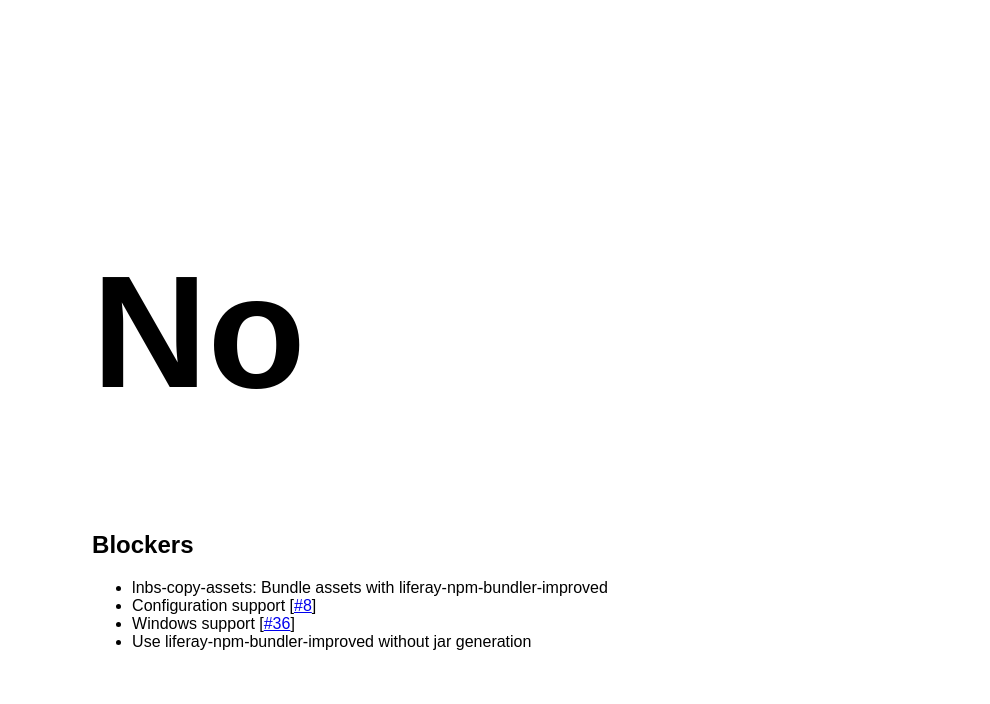
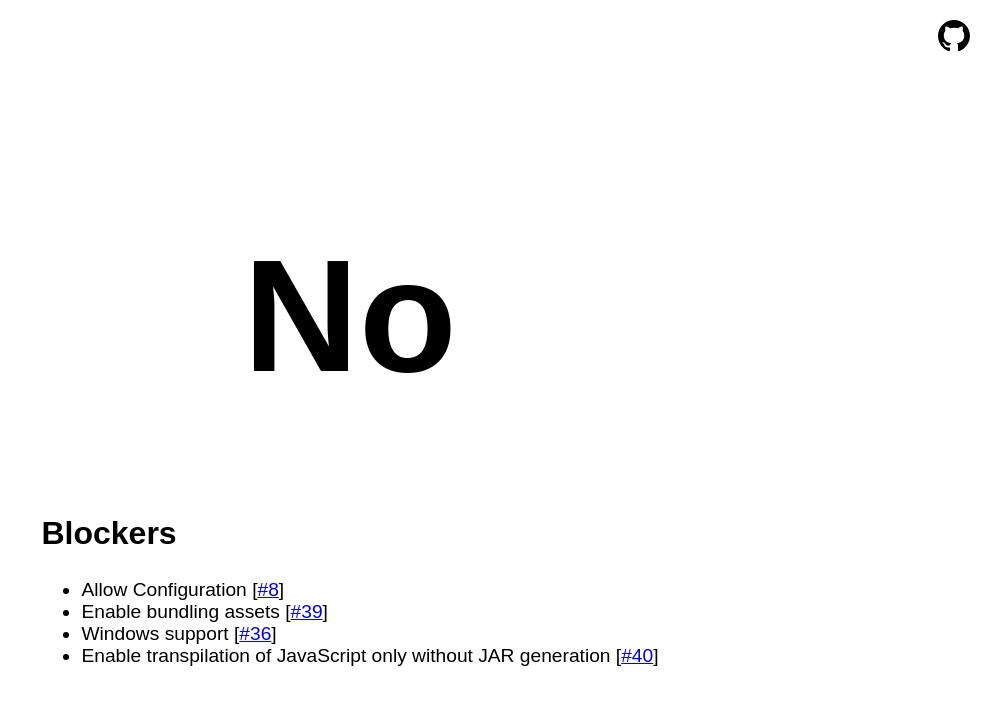
Before and after one commit to moisout/areweimprovedyet, a Nuxt app: page / in a window 1280 px wide. Shown: the top 704 px of the page, without its empty margins (290-1280 px from the left). Built offline with nearby package versions, Linux system fonts and the light colour scheme.

Commit message:
✨ add blockers properly + github link

```diff
--- a/app.vue
+++ b/app.vue
@@ -4,24 +4,52 @@
   meta: [{ name: "description", content: "Is liferay-npm-bundler-improved ready for production?" }],
   charset: "utf-8"
 });
+
+const blockers = [
+  { title: "Allow Configuration", issue: 8 },
+  { title: "Enable bundling assets", issue: 39 },
+  { title: "Windows support", issue: 36 },
+  { title: "Enable transpilation of JavaScript only without JAR generation", issue: 40 }
+];
 </script>
 
 <template>
   <Html lang="en" />
   <main>
+    <div class="github">
+      <a href="https://github.com/jwanner83/liferay-npm-bundler-improved" rel="noreferrer noopener" target="_blank">
+        <svg
+          height="32"
+          aria-hidden="true"
+          viewBox="0 0 16 16"
+          version="1.1"
+          width="32"
+          data-view-component="true"
+          class="octicon octicon-mark-github v-align-middle"
+        >
+          <path
+            fill-rule="evenodd"
+            d="M8 0C3.58 0 0 3.58 0 8c0 3.54 2.29 6.53 5.47 7.59.4.07.55-.17.55-.38 0-.19-.01-.82-.01-1.49-2.01.37-2.53-.49-2.69-.94-.09-.23-.48-.94-.82-1.13-.28-.15-.68-.52-.01-.53.63-.01 1.08.58 1.23.82.72 1.21 1.87.87 2.33.66.07-.52.28-.87.51-1.07-1.78-.2-3.64-.89-3.64-3.95 0-.87.31-1.59.82-2.15-.08-.2-.36-1.02.08-2.12 0 0 .67-.21 2.2.82.64-.18 1.32-.27 2-.27.68 0 1.36.09 2 .27 1.53-1.04 2.2-.82 2.2-.82.44 1.1.16 1.92.08 2.12.51.56.82 1.27.82 2.15 0 3.07-1.87 3.75-3.65 3.95.29.25.54.73.54 1.48 0 1.07-.01 1.93-.01 2.2 0 .21.15.46.55.38A8.013 8.013 0 0016 8c0-4.42-3.58-8-8-8z"
+          ></path>
+        </svg>
+      </a>
+    </div>
     <div class="center">
       <h1>No</h1>
       <div class="blockers">
         <h2>Blockers</h2>
         <ul>
-          <li>lnbs-copy-assets: Bundle assets with liferay-npm-bundler-improved</li>
-          <li>
-            Configuration support [<a href="https://github.com/jwanner83/liferay-npm-bundler-improved/issues/8">#8</a>]
+          <li v-for="(blocker, id) in blockers" :key="id">
+            {{ blocker.title }}
+            <span v-if="blocker.issue">
+              [<a
+                :href="`https://github.com/jwanner83/liferay-npm-bundler-improved/issues/${blocker.issue}`"
+                rel="noreferrer noopener"
+                target="_blank"
+                >#{{ blocker.issue }}</a
+              >]</span
+            >
           </li>
-          <li>
-            Windows support [<a href="https://github.com/jwanner83/liferay-npm-bundler-improved/issues/36">#36</a>]
-          </li>
-          <li>Use liferay-npm-bundler-improved without jar generation</li>
         </ul>
       </div>
     </div>
@@ -43,10 +71,28 @@
   flex-direction: column;
   font-family: sans-serif, "Arial";
 
+  .github {
+    position: absolute;
+    top: 0;
+    right: 0;
+    padding: 20px;
+  }
+
   .center {
     margin: auto;
+    padding: 10px;
+
     h1 {
       font-size: 10rem;
+      text-align: center;
+    }
+
+    h2 {
+      font-size: 2rem;
+    }
+
+    li {
+      font-size: 1.2rem;
     }
   }
 }
```
